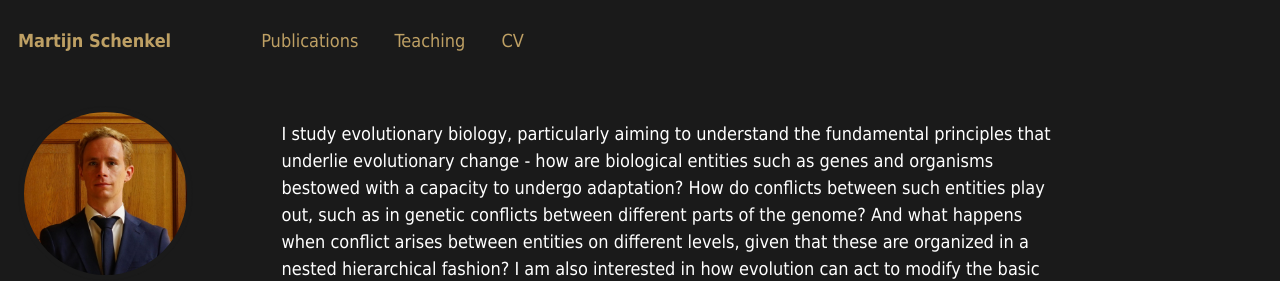
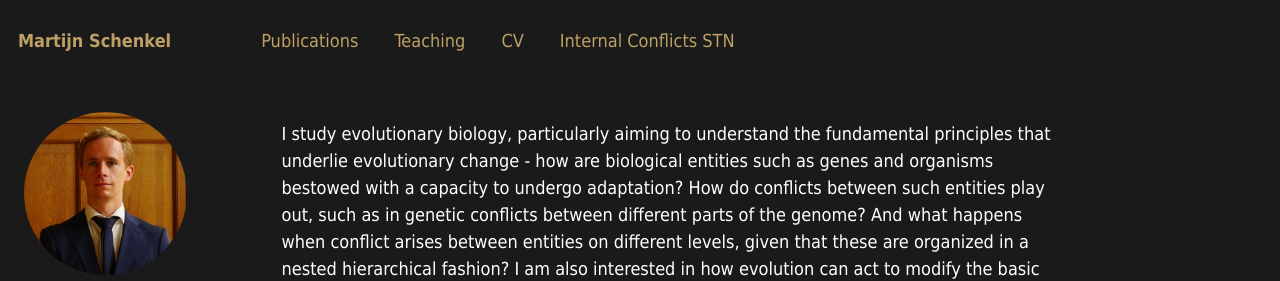
Before and after one commit to MartijnSchenkel/MartijnSchenkel.github.io, a Jekyll site: the page built from _pages/about.md, in a window 1280 px wide. Shown: the top 281 px of the page. Built offline with Jekyll 4.4.1, drawn with Linux system fonts in a browser that asks for light colours; some web fonts are replaced.

Commit message:
Update navigation.yml

```diff
--- a/_data/navigation.yml
+++ b/_data/navigation.yml
@@ -23,5 +23,8 @@ main:
   - title: "CV"
     url: /files/Schenkel_CV_2024_09_12.pdf
 
+  - title: "Internal Conflicts STN"
+    url: https://internalconflictsstn.wordpress.com
+
   #- title: "Guide"
   #  url: /markdown/
```
